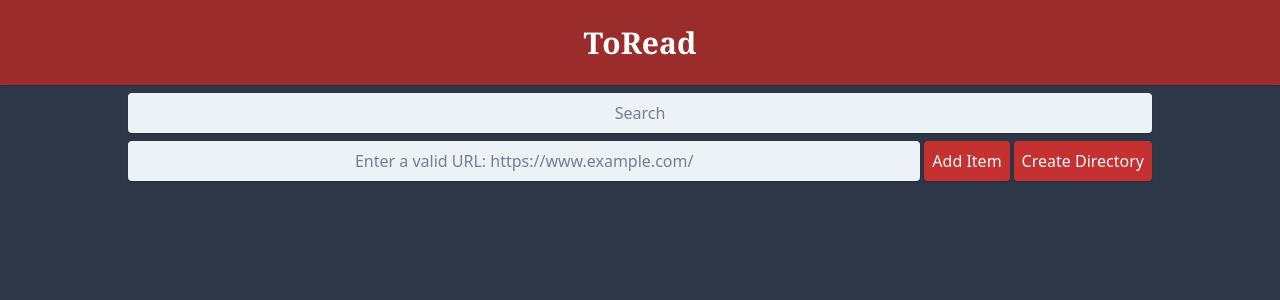
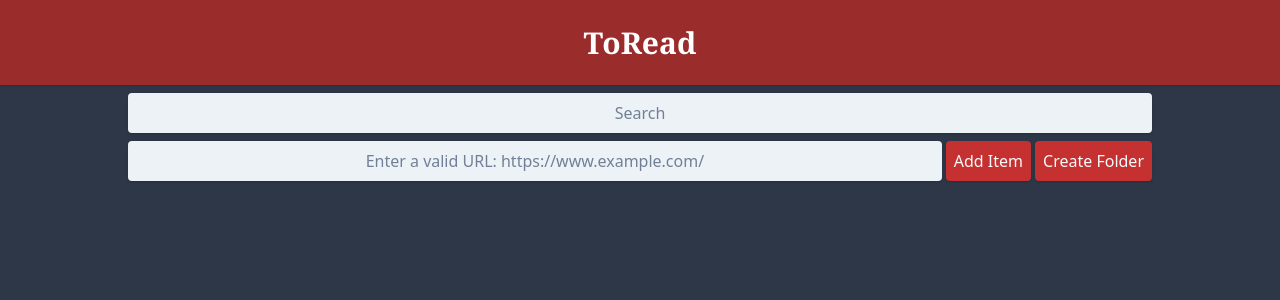
Before and after one commit to Reckonyd/to-read, a Vue app: page / in a window 1280 px wide. Shown: the top 300 px of the page. Built offline with nearby package versions, Linux system fonts and the light colour scheme.

Commit message:
Change UI Naming To Folder

```diff
--- a/src/components/layout/inputs/TRAdd.vue
+++ b/src/components/layout/inputs/TRAdd.vue
@@ -60,7 +60,7 @@ export default {
       url: '',
       dirName: '',
       createDir: false,
-      createDirDisplayText: 'Create Directory',
+      createDirDisplayText: 'Create Folder',
       wrongUrl: false,
       errorStyle: [
         'bg-red-300',
```
